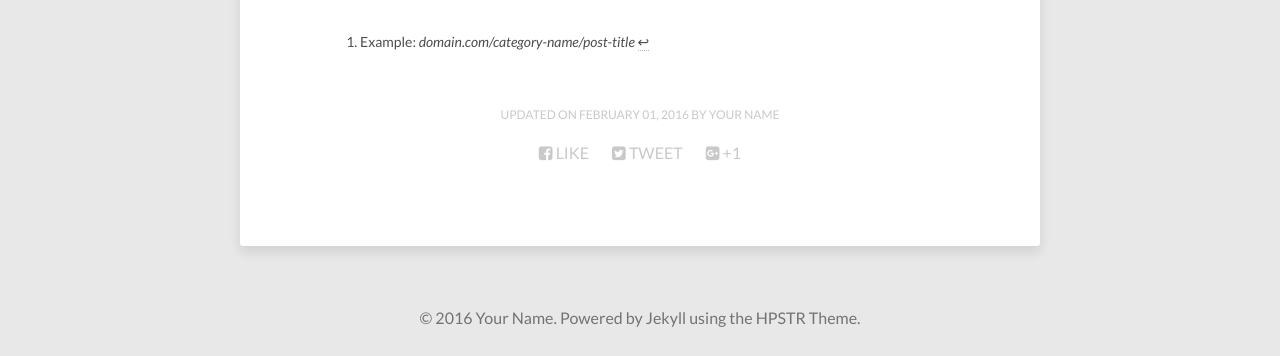
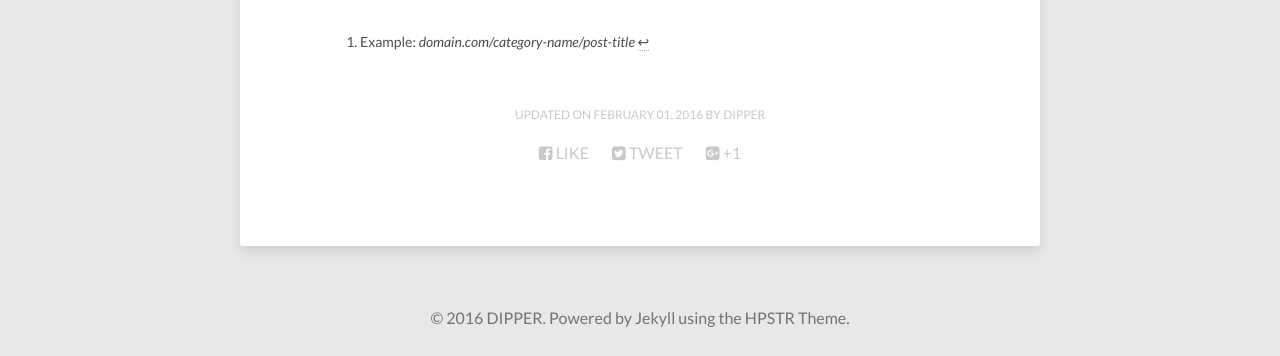
Before and after one commit to choukin/choukin.github.io, a Jekyll site: the page built from about/index.md, in a window 1280 px wide. Shown: the part 1249-1605 px from the top of the page. Built offline with Jekyll 4.4.1, drawn with Linux system fonts in a browser that asks for light colours; nearby versions of some CDN libraries.

Commit message:
name & email

```diff
--- a/_config.yml
+++ b/_config.yml
@@ -9,10 +9,10 @@
 
 # Owner/author information
 owner:
-  name:           Your Name
+  name:           DIPPER
   avatar:         avatar.jpg
   bio:            "Your bio goes here. It shouldn't be super long but a good sentence or two should suffice."
-  email:          you@email.com
+  email:          zx2009428@163.com
   # Social networking links used in footer. Update and remove as you like.
   twitter:
   facebook:
```
